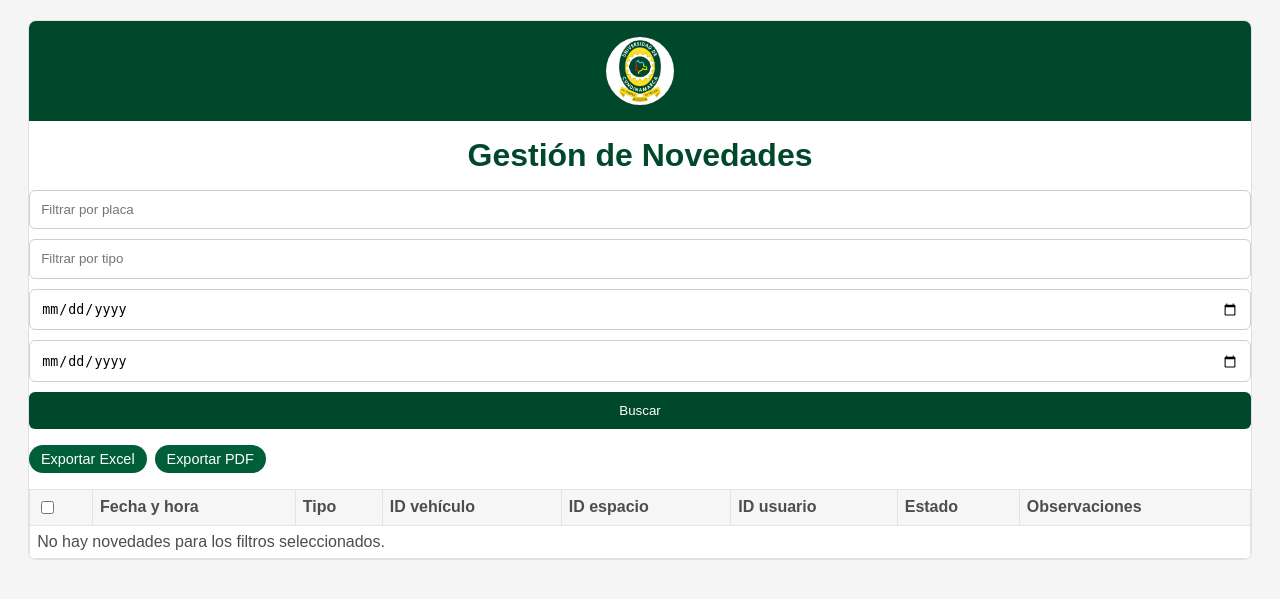
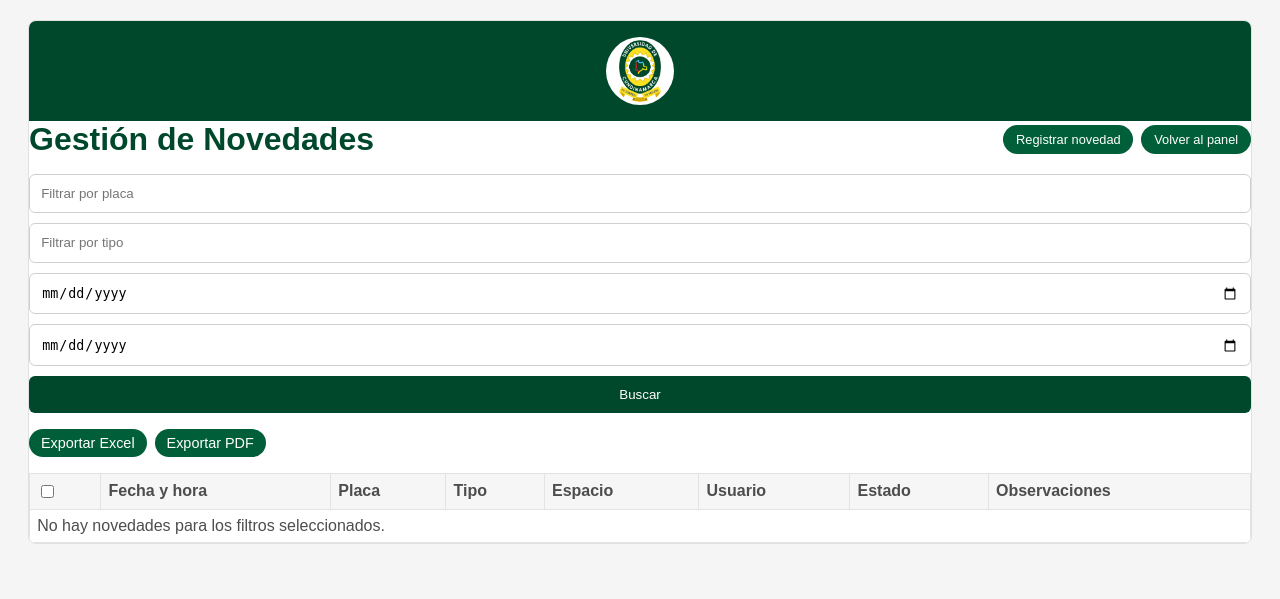
Before and after one commit to maranavard/SISTEMA-COMPUTACIONAL-PARA-LA-GESTION-Y-CONTROL-DE-ACCESO-DE-AUTOMOVILES-M-DULO-WEB, a Python web app: template python/webapp/app/templates/novedades/gestion.html in a window 1280 px wide. Shown: the part 112-711 px from the top of the page. Run offline with Jinja, Linux system fonts and the light colour scheme; the template is opened without the code that fills it, so the values that code supplies are empty.

Commit message:
Refactor gestion.html layout and remove unused fields

```diff
--- a/python/webapp/app/templates/novedades/gestion.html
+++ b/python/webapp/app/templates/novedades/gestion.html
@@ -8,7 +8,13 @@
     <img class="panel-logo" src="{{ url_for('static', filename='imagenes/ESCUDO COLOR.png') }}" alt="Logo Universidad de Cundinamarca" />
   </div>
 
-  <h2 class="panel-title">Gestión de Novedades</h2>
+  <div style="display:flex; justify-content:space-between; align-items:center; gap:10px; flex-wrap:wrap; margin-bottom:1rem;">
+    <h2 class="panel-title" style="margin:0;">Gestión de Novedades</h2>
+    <div style="display:flex; gap:8px; flex-wrap:wrap;">
+      <a href="{{ url_for('novedades.index') }}" class="panel-action-btn">Registrar novedad</a>
+      <a href="{{ url_for('main.dashboard') }}" class="panel-action-btn">Volver al panel</a>
+    </div>
+  </div>
 
   <form method="get" action="{{ url_for('novedades.gestion') }}" style="margin-bottom: 1rem; display:grid; gap:10px;">
     <input type="text" name="placa" placeholder="Filtrar por placa" value="{{ filtros.placa or '' }}">
@@ -39,10 +45,10 @@
           <tr>
             <th><input type="checkbox" id="select-all-novedades"></th>
             <th>Fecha y hora</th>
+            <th>Placa</th>
             <th>Tipo</th>
-            <th>ID vehículo</th>
-            <th>ID espacio</th>
-            <th>ID usuario</th>
+            <th>Espacio</th>
+            <th>Usuario</th>
             <th>Estado</th>
             <th>Observaciones</th>
           </tr>
@@ -52,10 +58,10 @@
           <tr>
             <td><input type="checkbox" name="selected_ids" value="{{ item.id }}" class="novedad-row-checkbox"></td>
             <td>{{ item.fecha_hora or '' }}</td>
+            <td>{{ item.placa or '' }}</td>
             <td>{{ item.tipo_novedad or '' }}</td>
-            <td>{{ item.id_vehiculo or '' }}</td>
-            <td>{{ item.id_espacio or '' }}</td>
-            <td>{{ item.id_usuario or '' }}</td>
+            <td>{{ item.espacio_numero or '' }}</td>
+            <td>{{ item.username or '' }}</td>
             <td>{{ item.estado or '' }}</td>
             <td>{{ item.observaciones or '' }}</td>
           </tr>
```
